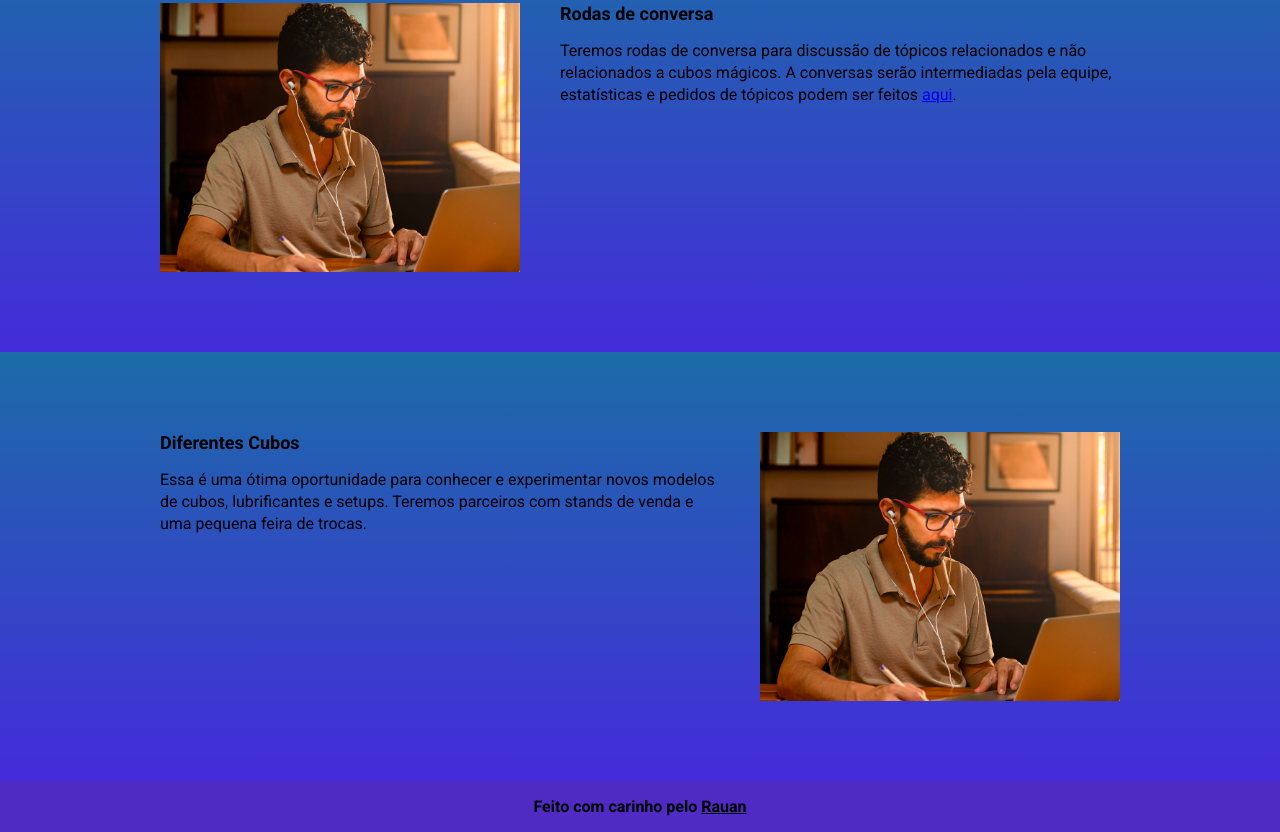
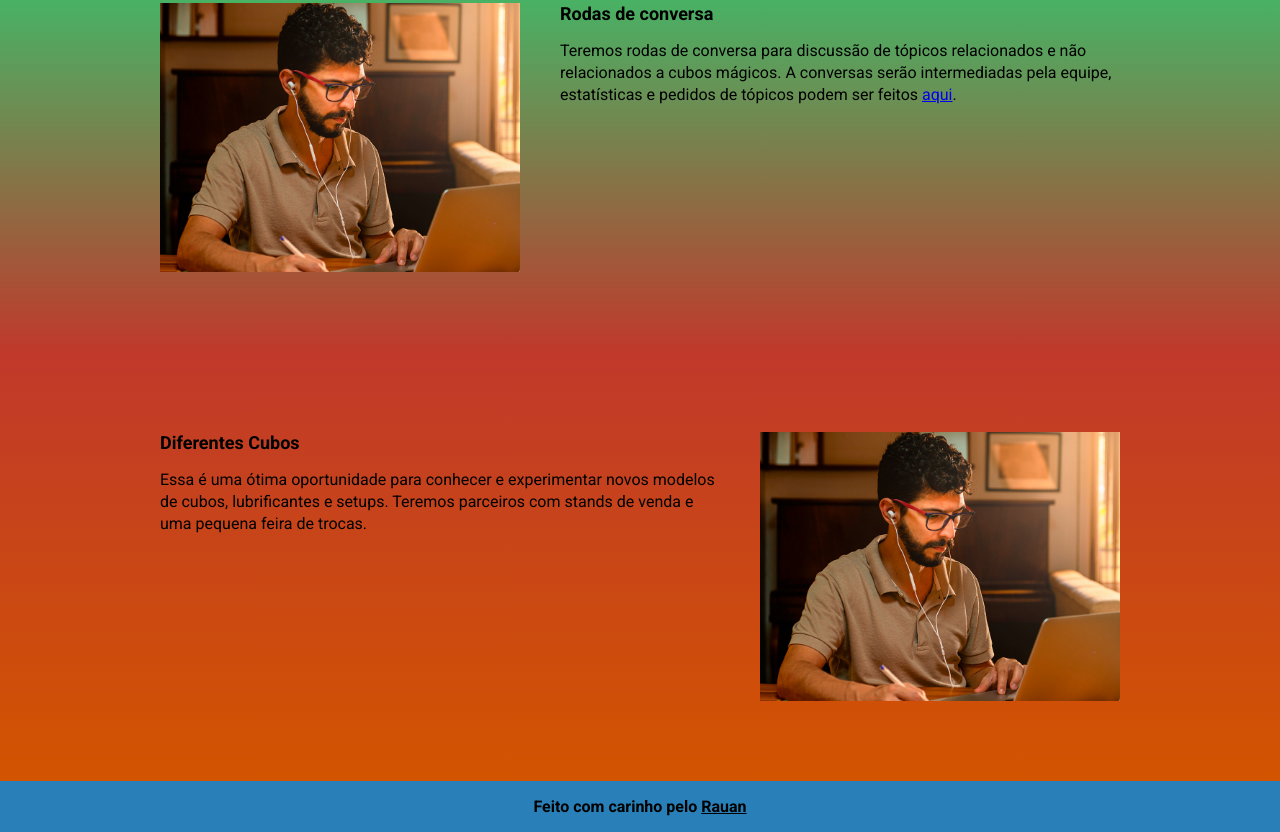
Before and after one commit to rauanb/campeonato, a website built with Parcel: page src/index.html in a window 1280 px wide. Shown: the part 1918-2750 px from the top of the page. Built offline with nearby package versions, Linux system fonts and the light colour scheme.

Commit message:
alteradas as cores

```diff
--- a/src/index.html
+++ b/src/index.html
@@ -97,7 +97,7 @@
         </div>
     </section>
 
-    <section class="event event--gradient1">
+    <section class="event event--gradient5">
         <div class="container" data-aos="fade-right">
             <div class="event__details">
                 <h2 class="event__details__title">
--- a/src/styles/_event.scss
+++ b/src/styles/_event.scss
@@ -8,19 +8,19 @@
     }
 
     &--gradient2 {
-        background-image: linear-gradient(variables.$colorGradient1,variables.$colorGradient2,);
+        background-image: linear-gradient(variables.$colorGradient2,variables.$colorGradient3,);
     }
 
     &--gradient3 {
-        background-image: linear-gradient(variables.$colorGradient1,variables.$colorGradient2,);
+        background-image: linear-gradient(variables.$colorGradient3,variables.$colorGradient4,);
     }
 
     &--gradient4 {
-        background-image: linear-gradient(variables.$colorGradient1,variables.$colorGradient2,);
+        background-image: linear-gradient(variables.$colorGradient4,variables.$colorGradient5,);
     }
 
     &--gradient5 {
-        background-image: linear-gradient(variables.$colorGradient1,variables.$colorGradient2,);
+        background-image: linear-gradient(variables.$colorGradient5,variables.$colorGradient6,);
     }
 
     &--image-left {
--- a/src/styles/_footer.scss
+++ b/src/styles/_footer.scss
@@ -4,6 +4,7 @@
     text-align: center;
     font-weight: bold;
     padding: 16px;
+    // background-color: variables.$colorText;
     background-color: variables.$colorButton;
 
     a {
--- a/src/styles/_variables.scss
+++ b/src/styles/_variables.scss
@@ -1,11 +1,13 @@
 $colorText: #fff;
 $colorTextSecondary: #000;
 
-$colorButton: #4f2ac3;
+$colorButton: #2980b9;
 
 
 // Fazer gradiente com as cores do cubo
-$colorGradient1:#1b6ca7;
-$colorGradient2: #442bdb;
-$colorGradient3: #89223b;
-$colorGradient4: #9c791d;
+$colorGradient1: #ecf0f1;
+$colorGradient2: #f1c40f;
+$colorGradient3: #2980b9;
+$colorGradient4: #2ecc71;
+$colorGradient5: #c0392b;
+$colorGradient6: #d35400;
```
